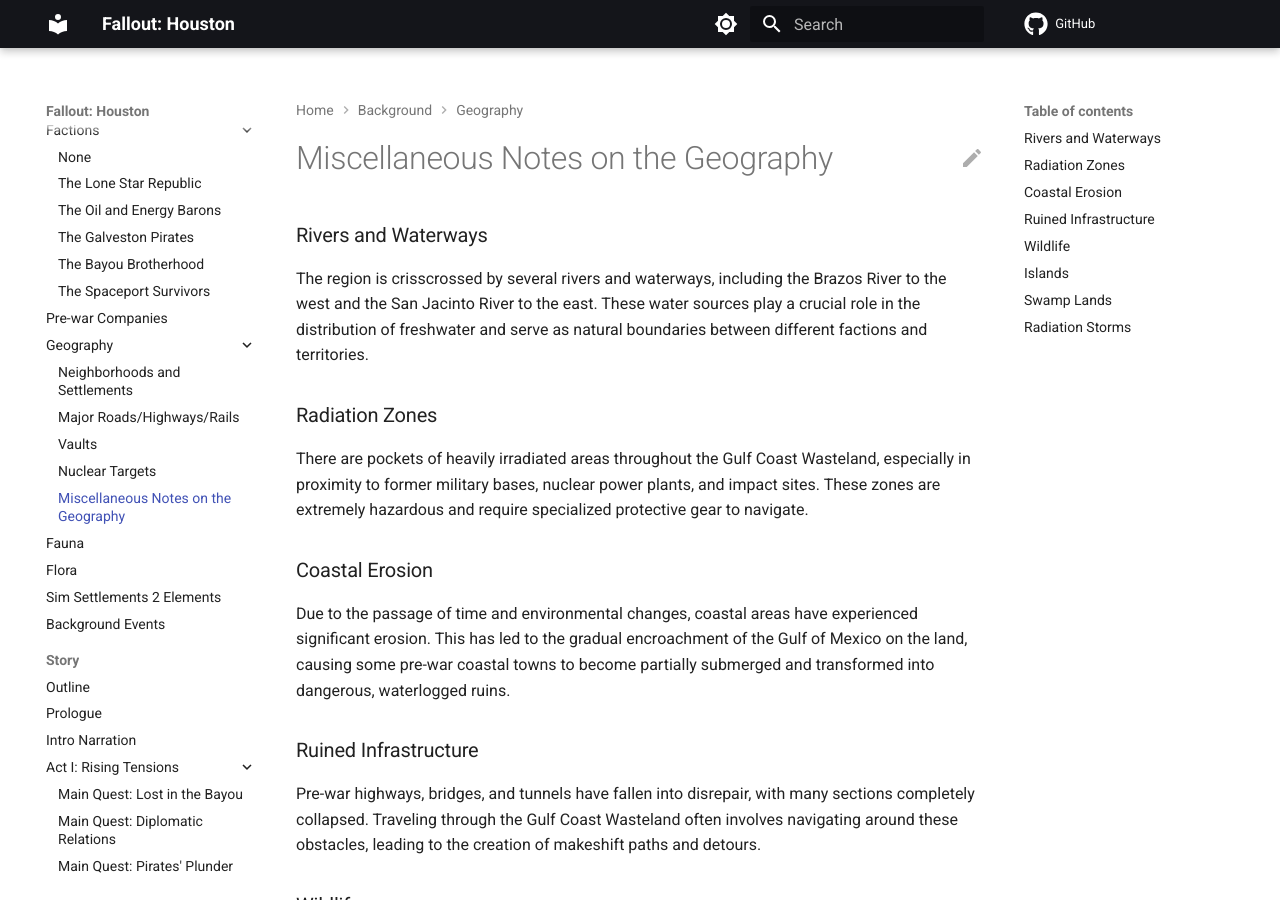
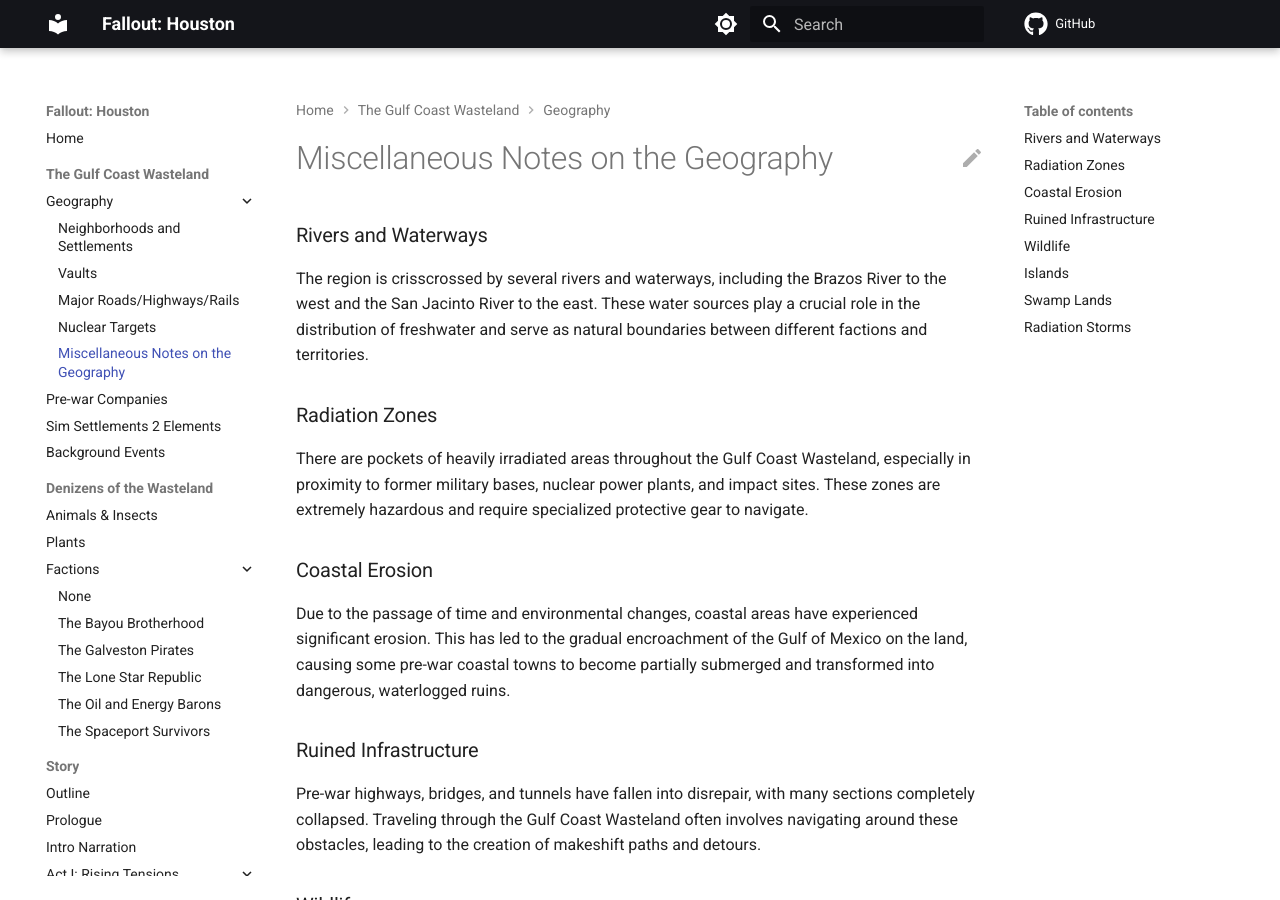
Before and after one commit to qthequartermasterman/fallout-houston-campaign, an MkDocs documentation site: the page built from docs/Background/geography/misc.md, in a window 1280 px wide and 900 px high. Built offline with MkDocs 1.6.1 and Material for MkDocs 9.7.7, drawn with Linux system fonts in a browser that asks for light colours; comment, search, counter and statistics services are not loaded.

Commit message:
feat: change chapter structure

```diff
--- a/docs/Background/factions.md
+++ /dev/null
@@ -1,3 +0,0 @@
-# Factions in the Gulf Coast Wasteland
-
-#
--- a/docs/Background/geography/misc.md
+++ b/docs/Background/geography/misc.md
@@ -26,7 +26,7 @@
 
 ### Wildlife
 
-*Main articles: [Flora](../flora.md) and [Fauna](../fauna.md)*
+*Main articles: [Flora](../../denizens_of_the_wasteland/flora.md) and [Fauna](../../denizens_of_the_wasteland/fauna.md)*
 
 The wasteland is home to a variety of mutated wildlife, some of which are aggressive and territorial. Players will
 encounter creatures like radstags, mutant alligators, irradiated insects, and more as they explore the wilderness.
--- a/mkdocs.yml
+++ b/mkdocs.yml
@@ -8,26 +8,27 @@
 
 nav:
   - Home: index.md
-  - "Background":
-      - "Factions":
-          - 'Background/factions/index.md'
-          - 'Background/factions/lonestarrepublic.md'
-          - 'Background/factions/oilbarons.md'
-          - 'Background/factions/thegalvestonpirates.md'
-          - 'Background/factions/bayoubrotherhood.md'
-          - 'Background/factions/spaceportsurvivors.md'
+  - The Gulf Coast Wasteland:
+      - "Geography":
+          - 'Background/geography/map.md'
+          - 'Background/geography/neighborhoods.md'
+          - 'Background/geography/vaults.md'
+          - 'Background/geography/roads.md'
+          - 'Background/geography/nuclear_targets.md'
+          - 'Background/geography/misc.md'
       - "Pre-war Companies": Background/companies.md
-      - "Geography":
-        - 'Background/geography/map.md'
-        - 'Background/geography/neighborhoods.md'
-        - 'Background/geography/roads.md'
-        - 'Background/geography/vaults.md'
-        - 'Background/geography/nuclear_targets.md'
-        - 'Background/geography/misc.md'
-      - "Fauna": Background/fauna.md
-      - "Flora": Background/flora.md
       - "Sim Settlements 2 Elements": Background/sim-settlements-elements.md
       - "Background Events": Background/background.md
+  - Denizens of the Wasteland:
+      - "Animals & Insects": denizens_of_the_wasteland/fauna.md
+      - "Plants": denizens_of_the_wasteland/flora.md
+      - "Factions":
+          - 'denizens_of_the_wasteland/factions/index.md'
+          - 'denizens_of_the_wasteland/factions/bayoubrotherhood.md'
+          - 'denizens_of_the_wasteland/factions/thegalvestonpirates.md'
+          - 'denizens_of_the_wasteland/factions/lonestarrepublic.md'
+          - 'denizens_of_the_wasteland/factions/oilbarons.md'
+          - 'denizens_of_the_wasteland/factions/spaceportsurvivors.md'
   - "Story":
       - "Outline": Story/outline.md
       - "Prologue":
@@ -96,8 +97,8 @@
   - include-markdown
   - macros:
       include_yaml:
-        - docs/Background/characters/bayoubrotherhood.yaml
-        - docs/Background/creatures/corerulebook.yaml
-        - docs/Background/creatures/new_creatures.yaml
+        - docs/denizens_of_the_wasteland/characters/bayoubrotherhood.yaml
+        - docs/denizens_of_the_wasteland/creatures/corerulebook.yaml
+        - docs/denizens_of_the_wasteland/creatures/new_creatures.yaml
   - search
   - section-index
```
Also changed, not shown: docs/Story/Act1/Quest4.md (+1 -1 lines), docs/denizens_of_the_wasteland/factions/lonestarrepublic.md (renamed from docs/Background/factions/lonestarrepublic.md, +18 -18 lines), docs/denizens_of_the_wasteland/characters/bayoubrotherhood.yaml (renamed from docs/Background/characters/bayoubrotherhood.yaml), docs/denizens_of_the_wasteland/creatures/corerulebook.yaml (renamed from docs/Background/creatures/corerulebook.yaml), docs/denizens_of_the_wasteland/creatures/new_creatures.yaml (renamed from docs/Background/creatures/new_creatures.yaml), docs/denizens_of_the_wasteland/factions/bayoubrotherhood.md (renamed from docs/Background/factions/bayoubrotherhood.md), docs/denizens_of_the_wasteland/factions/oilbarons.md (renamed from docs/Background/factions/oilbarons.md), docs/denizens_of_the_wasteland/factions/spaceportsurvivors.md (renamed from docs/Background/factions/spaceportsurvivors.md), docs/denizens_of_the_wasteland/factions/thegalvestonpirates.md (renamed from docs/Background/factions/thegalvestonpirates.md), docs/denizens_of_the_wasteland/fauna.md (renamed from docs/Background/fauna.md), docs/denizens_of_the_wasteland/flora.md (renamed from docs/Background/flora.md).
